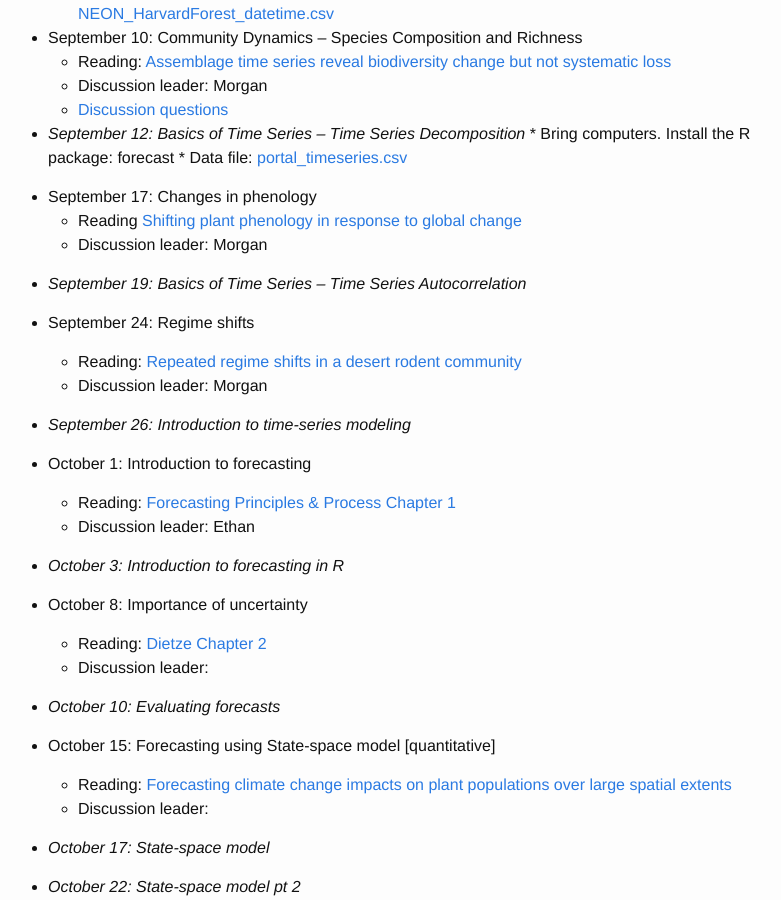
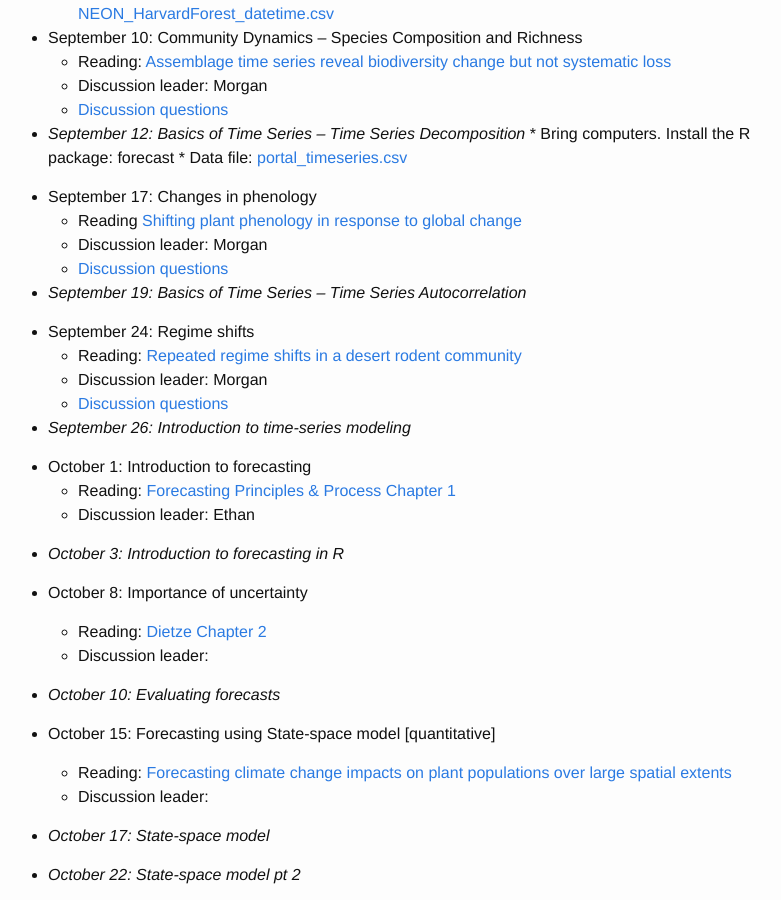
Before and after one commit to weecology/forecasting-dynamics-course, a Jekyll site: the page built from schedule.md, in a window 1280 px wide and 900 px high, scrolled down 711 px. Shown: the whole window, without its empty margins (252-1033 px from the left). Built offline with Jekyll 4.4.1, drawn with Linux system fonts in a browser that asks for light colours.

Commit message:
Activate links to questions
for topics rapid transitions and phenology

```diff
--- a/schedule.md
+++ b/schedule.md
@@ -40,16 +40,14 @@
 * September 17: Changes in phenology
     * Reading [Shifting plant phenology in response to global change](https://doi.org/10.1016/j.tree.2007.04.003)
     * Discussion leader: Morgan
-
-[//]: #    * [Discussion questions]({{ site.baseurl }}/discussion/phenology)
+    * [Discussion questions]({{ site.baseurl }}/discussion/phenology)
 
 * *September 19: Basics of Time Series – Time Series Autocorrelation*
 
 * September 24: Regime shifts
     * Reading: [Repeated regime shifts in a desert rodent community](https://doi.org/10.1002/ecy.2373)
     * Discussion leader: Morgan
-
-[//]: #    * [Discussion questions]({{ site.baseurl }}/discussion/rapidtransitions)
+    * [Discussion questions]({{ site.baseurl }}/discussion/rapidtransitions)
 
 * *September 26: Introduction to time-series modeling*
 
```
